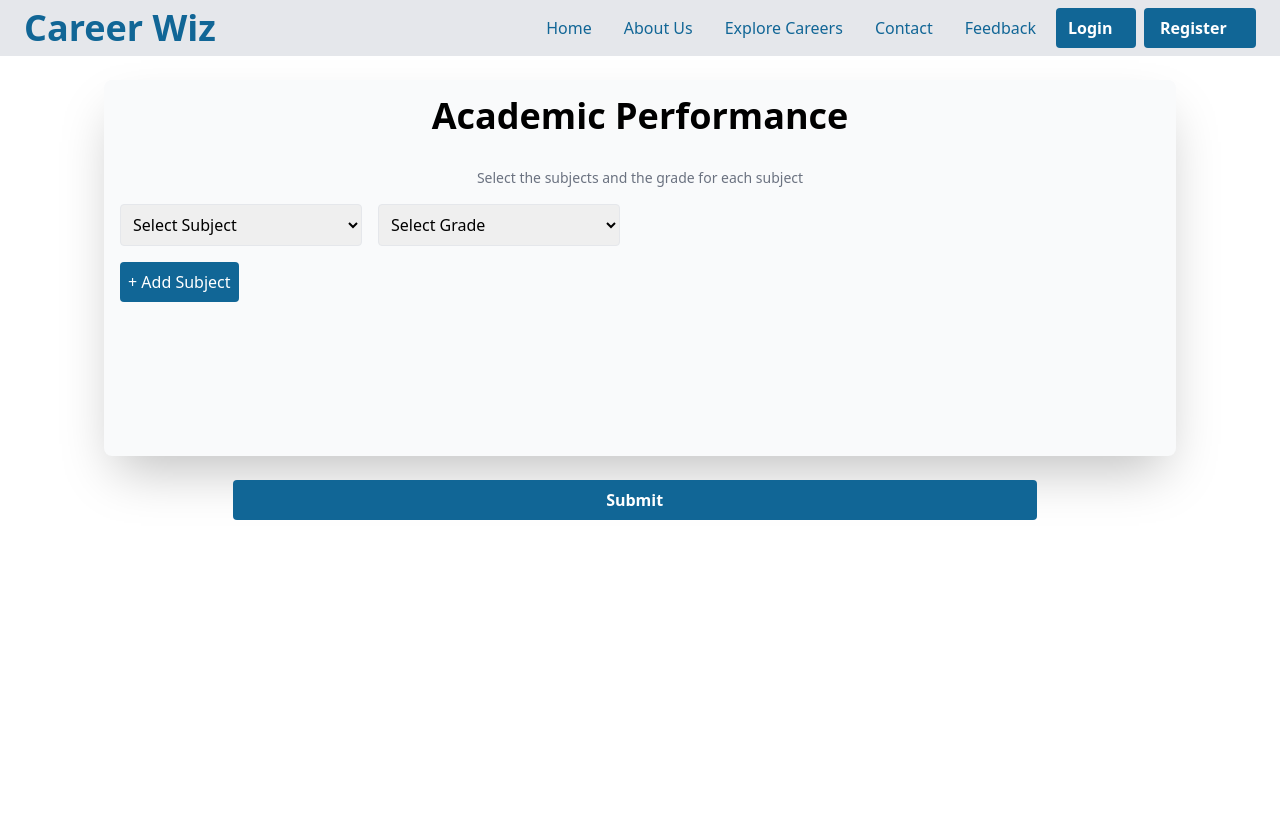
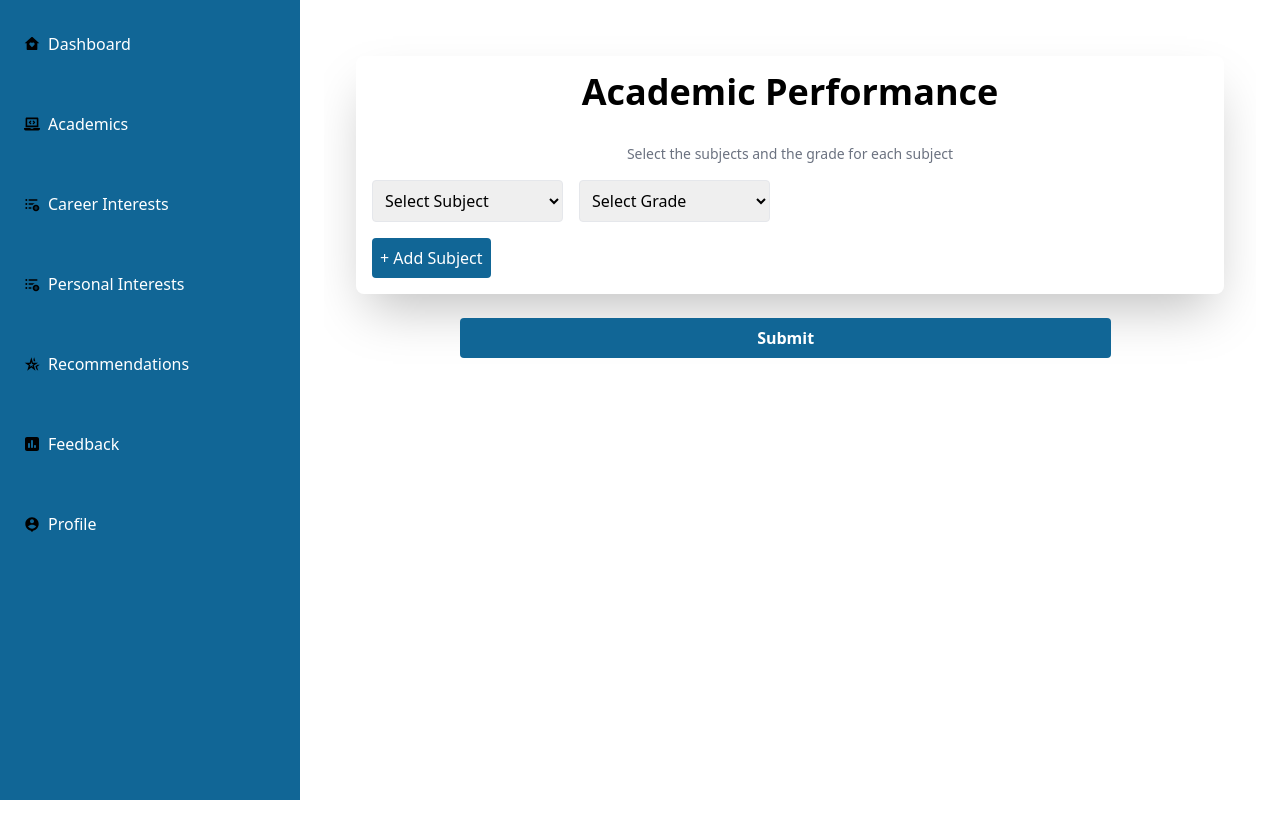
Before and after one commit to RivoltaAlpha/careerwiz-frontend, a React (Vite) app: page /academics/1 in a window 1280 px wide. Shown: the top 838 px of the page. After the commit the page ends 800 px from the top, so only its background shows below. Built offline with nearby package versions, Linux system fonts and the light colour scheme.

Commit message:
refactor layout for improved structure

```diff
--- a/src/dashboard/Academics.tsx
+++ b/src/dashboard/Academics.tsx
@@ -1,8 +1,8 @@
 import { useState } from "react";
 import axios from "axios";
-import Header from "../components/Header";
 import { useNavigate } from "react-router-dom";
 import { ClipLoader } from "react-spinners";
+import Sidebar from "../components/Sidebar";
 
 const subjectsList = ["English","Kiswahili", "Mathematics", "Computer Studies", "Chemistry", "Biology", "History","Geography", "Physics"," Art and Design", "Music", "Business Studies","French", "German", "Agriculture", "Home science"];
 const gradesList = ["A","A-","B+","B","B-","C+","C","C-","D+","D","D-","E"];
@@ -68,11 +68,10 @@ const StudentAcademics = () => {
     }
   };
   return (
-    <>
-        <Header />
-        <div className="max-w-8xl mx-20 p-6 h-screen">
-      {/* Academic Performance Section */}
-      <div className=" p-4 bg-gray-50 rounded-lg shadow-2xl h-1/2 hover:translate-x-6">
+    <div className="flex h-screen">
+      <Sidebar />
+      <div className="flex flex-col flex-grow m-6 p-8 overflow-y-auto">
+        <div className="max-w-8xl p-4 rounded-lg shadow-2xl min-h-1/2">
           <h2 className="text-4xl font-semibold text-center mb-2">Academic Performance</h2>
               <br/>
           <p className="text-sm text-center text-gray-500 mb-4">Select the subjects and the grade for each subject</p>
@@ -172,7 +171,7 @@ const StudentAcademics = () => {
       </button>
       )}
     </div>
-          </>
+          </div>
   );
 };
 
--- a/src/dashboard/Career_Interests.tsx
+++ b/src/dashboard/Career_Interests.tsx
@@ -0,0 +1,11 @@
+import Sidebar from "../components/Sidebar";
+
+const CareerCart = () => {
+    return(
+        <>
+        <Sidebar/>
+        </>
+    );
+}
+
+export default CareerCart
```
Lines whose indentation alone changed are shown as unchanged.
